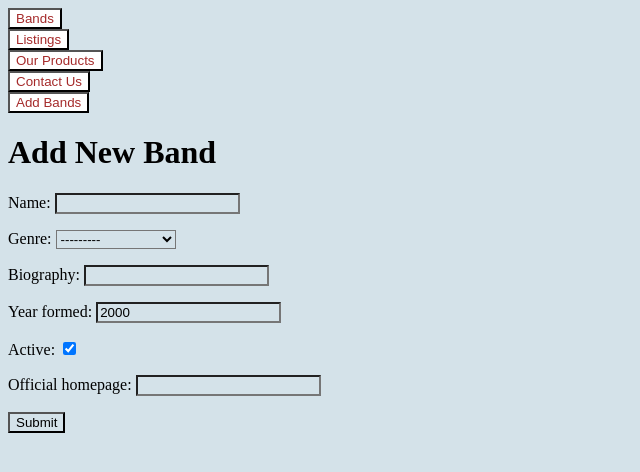
After one commit to ikedestiny/Django-Openc, a Django app: page /bands/add/ in a window 1280 px wide. The commit adds this page. Shown: the top 472 px of the page, without its empty margins (0-640 px from the left). Run offline with Django 4.2, Linux system fonts and the light colour scheme.

Commit message:
Learnt how to create client-side forms and adding objects from the client side through forms

```diff
--- /dev/null
+++ b/merchex/listings/forms.py
@@ -0,0 +1,25 @@
+from django import forms
+
+from listings.models import band, Listing
+
+class ContactUsForm(forms.Form):
+    name = forms.CharField(required=False)
+    email = forms.EmailField()
+    message = forms.CharField(max_length=1000)
+
+
+
+class BandForm(forms.ModelForm):
+    class Meta:
+        model = band
+        fields = '__all__'
+        # to exculde fields you can add this line
+        #exclude = ('active', 'official_homepage')
+
+
+
+
+class ListingForm(forms.ModelForm):
+    class Meta:
+        model = Listing
+        fields = '__all__'
--- a/merchex/listings/static/listings/styles.css
+++ b/merchex/listings/static/listings/styles.css
@@ -2,3 +2,18 @@
     background: rgb(212, 226, 233);
 
 }
+button {
+    color:brown;
+
+    background-color: white;
+}
+
+
+.errorlist { margin-bottom: -10px }
+
+
+ul {
+    position: -webkit-sticky;
+    position: sticky;
+    top: 0;
+  }
--- a/merchex/listings/templates/listings/band_detail.html
+++ b/merchex/listings/templates/listings/band_detail.html
@@ -11,4 +11,5 @@
         {% endif %}
     </ul>
     <p>{{bands.biography}}</p>
+        <a href="{% url "band-list" %}">Back to all Bands</a>
 {% endblock %}
--- a/merchex/listings/templates/listings/band_list.html
+++ b/merchex/listings/templates/listings/band_list.html
@@ -7,10 +7,9 @@
         <ul>
 
             {% for band in bands %}
-               <li> {{band.name|upper}}</li>
+               <li> <a href="{% url 'band-detail' band.id %}">{{band.name|upper}}</a></li>
             {% endfor %}
-
-
         </ul>
+        <a href="{% url 'create-band' %}">Create new band</a>
 
 {% endblock %}
--- a/merchex/listings/templates/listings/base.html
+++ b/merchex/listings/templates/listings/base.html
@@ -6,7 +6,21 @@
     </head>
 
     <body>
-
+        <nav>
+            <a href="{% url 'band-list' %}"><button>Bands</button></a>
+        </nav>
+        <nav>
+            <a href="{% url 'Listings-list' %}"><button>Listings</button></a>
+        </nav>
+        <nav>
+            <a href="{% url 'our-products' %}" ><button>Our Products</button></a>
+        </nav>
+        <nav>
+            <a href="{% url 'contact-form' %}" ><button>Contact Us</button></a>
+        </nav>
+        <nav>
+            <a href="{% url 'create-band' %}" ><button>Add Bands</button></a>
+        </nav>
         {% block content %}{% endblock  %}
 
     </body>
--- /dev/null
+++ b/merchex/listings/templates/listings/create_band.html
@@ -0,0 +1,10 @@
+{% extends 'listings/base.html' %}
+
+{% block content %}
+<h1>Add New Band</h1>
+<form action="" method="post">
+    {% csrf_token %}
+    {{ form.as_p }}
+    <input type="submit" value="Submit">
+</form>
+{% endblock %}
--- /dev/null
+++ b/merchex/listings/templates/listings/emailSent.html
@@ -0,0 +1,6 @@
+{% extends 'listings/base.html' %}
+
+{% block content %}
+<h1>Email Sent</h1>
+<p>Your message has been recieved. We will get back to you shortly. Thank you.</p>
+{% endblock %}
--- a/merchex/listings/views.py
+++ b/merchex/listings/views.py
@@ -1,6 +1,8 @@
-from django.shortcuts import render
+from django.shortcuts import render, redirect
 from django.http import HttpResponse
-from listings.models import band , band_title
+from listings.models import band , band_title, Listing
+from listings.forms import ContactUsForm, BandForm, ListingForm
+from django.core.mail import send_mail
 
 def band_list(request):
     bands = band.objects.all()
@@ -20,3 +22,60 @@ def goods(request):
 
 def products(request):
     return render(request, 'listings/products.html')
+
+def listings_list(request):
+    listings = Listing.objects.all()
+    return render(request,'listings/listing_list.html',{'listings':listings})
+
+
+def listing_detail(request, id):
+    listings = Listing.objects.get(id=id)
+    return render(request, 'listings/listing_detail.html', {'listings':listings})
+
+def contact(request):
+    if request.method == 'POST':
+        #create an instance form and fill it with the post data
+        form = ContactUsForm(request.POST)
+
+        if form.is_valid():
+            send_mail(subject=f'Message from {"name" or "anonymous"} via Merchex Contact us form',
+                      message=form.cleaned_data['message'],
+                      from_email=form.cleaned_data['email'],
+                      recipient_list=['admin@merchex.xyz'],)
+            return redirect('email-sent')
+            #if the form is not valid, we let the execution continue to the return
+            #statement below, and display the form again (with errors).
+
+    else:
+        # this must be a get request so create an empty form
+        form = ContactUsForm()
+
+    return render(request, 'listings/contact.html',{'form':form})
+def emailSent(request):
+    return render(request, 'listings/emailSent.html')
+
+
+def create_band(request):
+    if request.method == 'POST':
+        form = BandForm(request.POST)
+        if form.is_valid():
+            #create a new band and save it to the db
+            band = form.save()
+            #REDIRECT to the detail page of the band we just created
+            #we can provide the url pattern arguments as arguments to redirect function
+            return redirect('band-detail', band.id)
+    else:
+        form = BandForm()
+    return render(request, 'listings/create_band.html', {'form':form})
+
+
+def create_listing(request):
+    if request.method == 'POST':
+        form = ListingForm(request.POST)
+        if form.is_valid():
+            listing = form.save()
+            return redirect('listing-detail', listing.id)
+
+    else:
+        form = ListingForm()
+    return render(request, 'listings/create_listing.html', {'form':form})
--- a/merchex/merchex/settings.py
+++ b/merchex/merchex/settings.py
@@ -122,3 +122,6 @@ STATIC_URL = 'static/'
 # https://docs.djangoproject.com/en/4.1/ref/settings/#default-auto-field
 
 DEFAULT_AUTO_FIELD = 'django.db.models.BigAutoField'
+
+# django settings for testing forms.py as a mock email to the terminal
+EMAIL_BACKEND = 'django.core.mail.backends.console.EmailBackend'
--- a/merchex/merchex/urls.py
+++ b/merchex/merchex/urls.py
@@ -19,9 +19,15 @@ from listings import views
 
 urlpatterns = [
     path('admin/', admin.site.urls),
-    path('bands/', views.band_list),
-    path('bands/<int:id>/', views.band_detail),
+    path('bands/', views.band_list, name="band-list"),
+    path('bands/<int:id>/', views.band_detail, name="band-detail"),
     path('about-us/', views.about),
     path('goods/', views.goods),
-    path('products', views.products)
+    path('products', views.products, name="our-products"),
+    path('listings/', views.listings_list, name='Listings-list'),
+    path('listings/<int:id>/', views.listing_detail, name='listing-detail'),
+    path('contact-us/', views.contact, name="contact-form"),
+    path('emailSent/', views.emailSent, name="email-sent"),
+    path('bands/add/', views.create_band, name="create-band"),
+    path('listings/add', views.create_listing, name="create-listing")
 ]
```
Also changed, not shown: merchex/listings/templates/listings/contact.html (added, +10 -0 lines), merchex/listings/templates/listings/create_listing.html (added, +10 -0 lines), merchex/listings/templates/listings/listing_detail.html (added, +14 -0 lines), merchex/listings/templates/listings/listing_list.html (added, +17 -0 lines), merchex/db.sqlite3.
